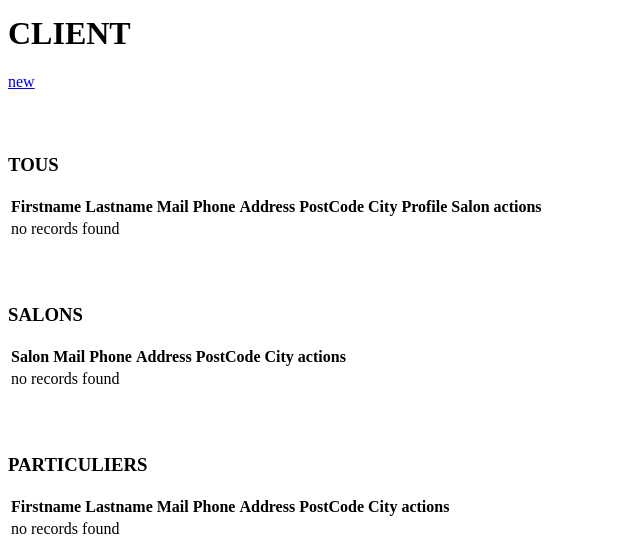
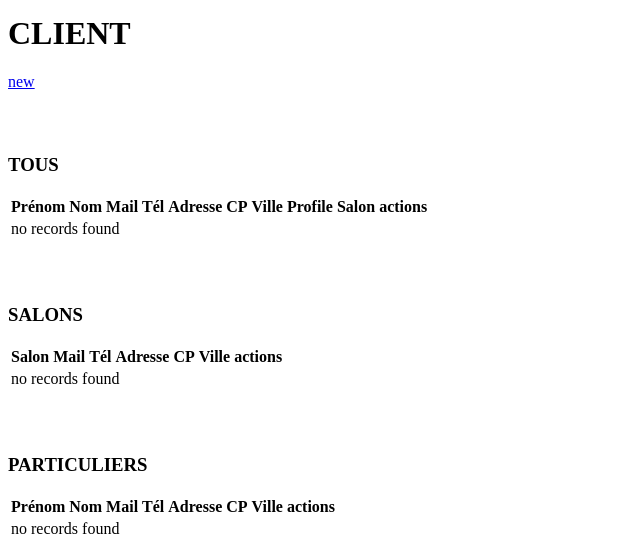
Before and after one commit to antoineSoros/massage-back, a Symfony app: template templates/client/index.html.twig in a window 1280 px wide. Shown: the part 927-1476 px from the top of the page, without its empty margins (0-640 px from the left). Run offline with Twig, Linux system fonts and the light colour scheme; the template is opened without the code that fills it, so the values that code supplies are empty; some libraries are stand-ins or nearby versions.

Commit message:
to french

```diff
--- a/src/Controller/ClientController.php
+++ b/src/Controller/ClientController.php
@@ -26,7 +26,7 @@ class ClientController extends AbstractController
         $salons = $clientRepository->findByProfile('SALON');
         $particuliers = $clientRepository->findByProfile('PARTICULIER');
         return $this->render("client/index.html.twig", [
-            'clients' => $clientRepository->findAll(),
+            'clients' => $clientRepository->findBy([],['lastname'=>'asc']),
             'salons'=>$salons,
             'particuliers'=>$particuliers
         ]);
--- a/templates/client/index.html.twig
+++ b/templates/client/index.html.twig
@@ -14,13 +14,13 @@
         <thead>
             <tr>
 
-                <th>Firstname</th>
-                <th>Lastname</th>
+                <th>Prénom</th>
+                <th>Nom</th>
                 <th>Mail</th>
-                <th>Phone</th>
-                <th>Address</th>
-                <th>PostCode</th>
-                <th>City</th>
+                <th>Tél</th>
+                <th>Adresse</th>
+                <th>CP</th>
+                <th>Ville</th>
                 <th>Profile</th>
                 <th>Salon</th>
                 <th>actions</th>
@@ -69,10 +69,10 @@
                 <th>Salon</th>
 
                 <th>Mail</th>
-                <th>Phone</th>
-                <th>Address</th>
-                <th>PostCode</th>
-                <th>City</th>
+                <th>Tél</th>
+                <th>Adresse</th>
+                <th>CP</th>
+                <th>Ville</th>
 
 
                 <th>actions</th>
@@ -115,13 +115,13 @@
             <thead>
             <tr>
 
-                <th>Firstname</th>
-                <th>Lastname</th>
+                <th>Prénom</th>
+                <th>Nom</th>
                 <th>Mail</th>
-                <th>Phone</th>
-                <th>Address</th>
-                <th>PostCode</th>
-                <th>City</th>
+                <th>Tél</th>
+                <th>Adresse</th>
+                <th>CP</th>
+                <th>Ville</th>
 
 
                 <th>actions</th>
```
